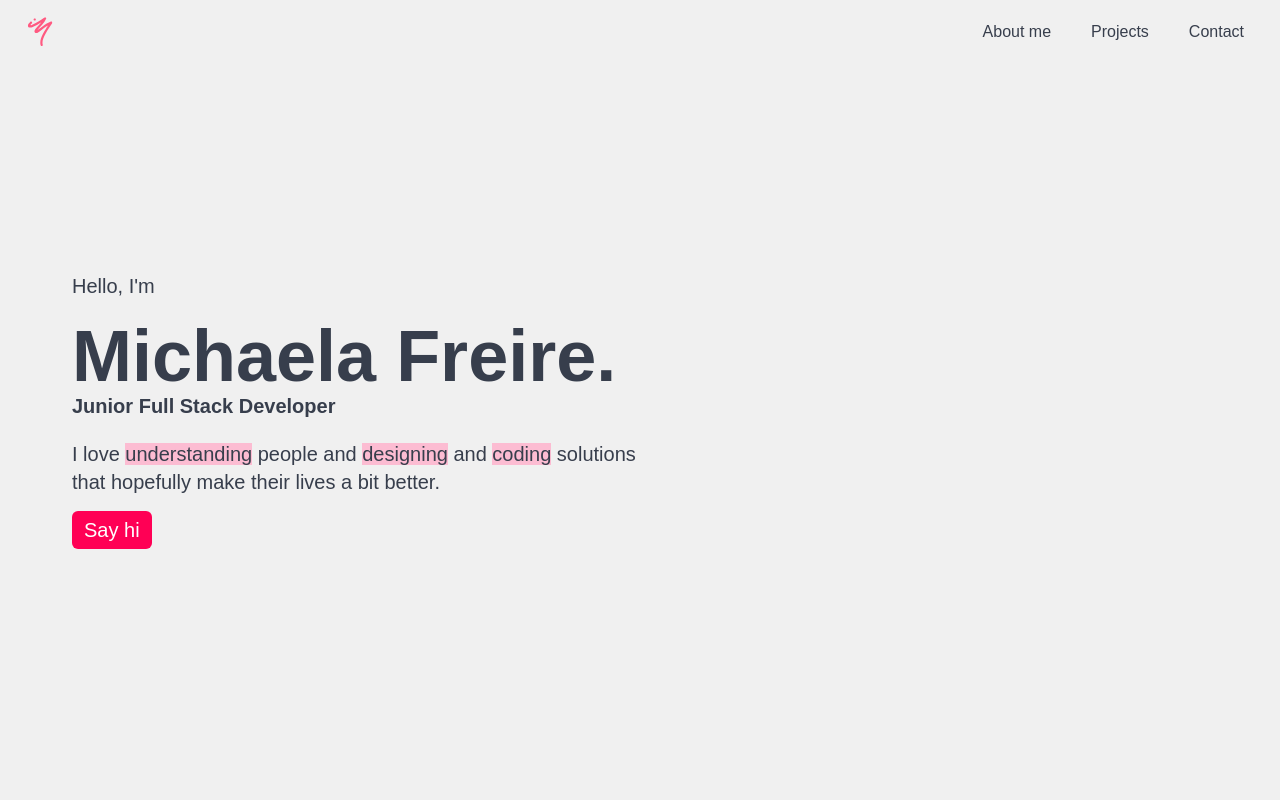
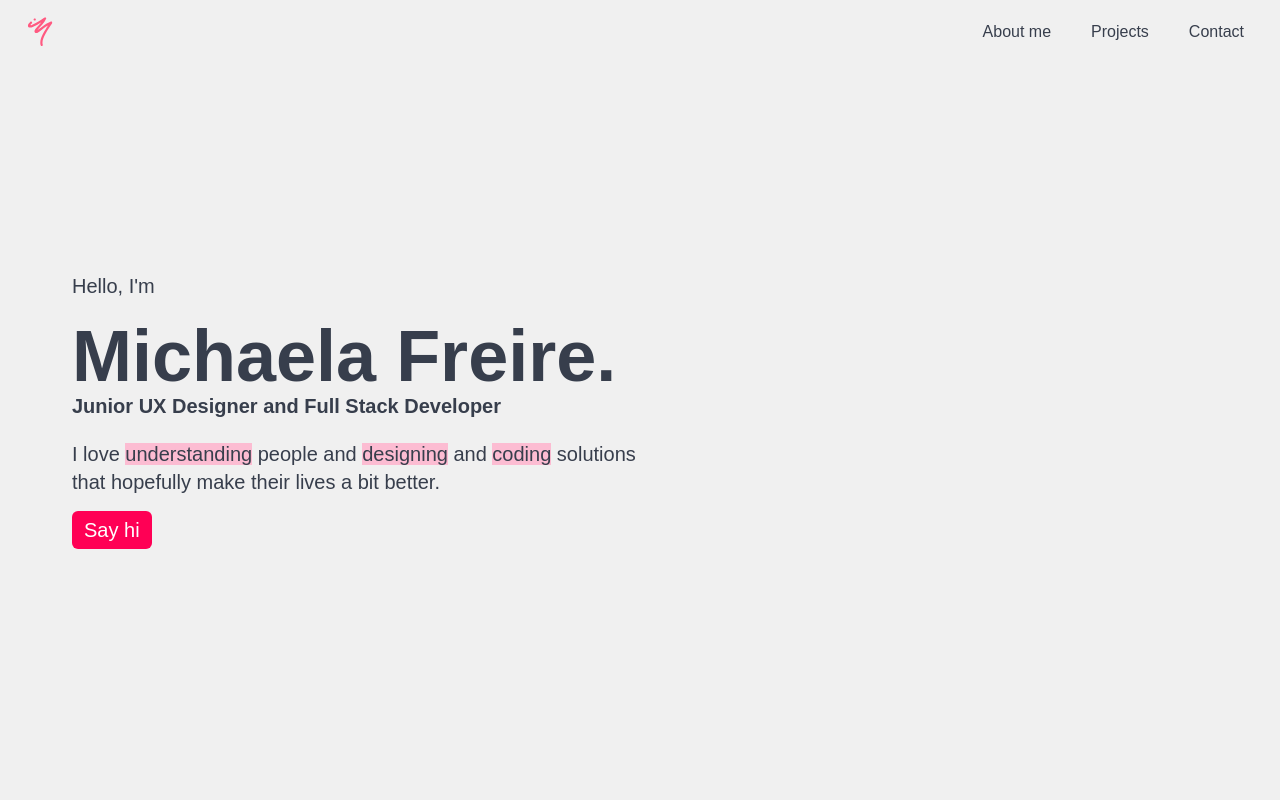
Before and after one commit to michaelafreire/ux-dev-portfolio, a React (Vite) app: page / in a window 1280 px wide. Shown: the top 800 px of the page. Built offline with nearby package versions, Linux system fonts and the light colour scheme.

Commit message:
added transitions

```diff
--- a/src/components/AboutMe.jsx
+++ b/src/components/AboutMe.jsx
@@ -1,6 +1,7 @@
-import React from 'react'
+import React, { useRef } from 'react';
 import Card from './Card.jsx'
 import Button from './Button.jsx'
+import { useIsVisible } from '../hooks/useIsVisible';
 
 const skillsText = (
   <div className="list-inside flex sm:flex-col justify between">
@@ -24,9 +25,12 @@ const aboutMeText = (
 )
 
 function AboutMe() {
+  const ref1 = useRef();
+  const isVisible1 = useIsVisible(ref1);
+
   return (
     <div className="min-h-screen flex items-center sm:items-end justify-center p-4" id="about-me">
-      <div className= "sm:ml-10">
+      <div ref={ref1} className= {`sm:ml-10 transition-opacity ease-in duration-700 ${isVisible1 ? "opacity-100" : "opacity-0"}`}>
         <div className="sm:flex">
           <Card title="Skills" description={skillsText} bg="bg-gray" text="text-pink text-m sm:text-xl"/>
           <Card title="About Me" description={aboutMeText} bg="bg-gray" text="text-black text-m sm:text-xl"/>
--- a/src/components/Button.jsx
+++ b/src/components/Button.jsx
@@ -6,7 +6,7 @@ function Button(props) {
     <div>
       <a
       href={props.website}
-      className="rounded-md px-3 py-2 text-sm font-main hover:bg-pink-light text-white bg-pink sm:text-xl"
+      className="rounded-md px-3 py-2 text-sm font-main hover:bg-pink-light text-white bg-pink sm:text-xl transition duration-500 ease-out"
       target="_blank"
       rel="noopener noreferrer"
       >
--- a/src/components/Card.jsx
+++ b/src/components/Card.jsx
@@ -1,11 +1,12 @@
-import React from 'react'
+import React from 'react';
 import PropTypes from 'prop-types'
 
 function Card(props) {
+
   return (
     <div className={`m-4 rounded-md px-3 py-2 ${props.bg}`}>
       <h3 className={`font-main ${props.text} text-m font-bold sm:text-xl`}>{props.title}</h3>
-      <div className={`font-main ${props.text} max-w-lg w-full sm:max-w-xl"`}>{props.description}</ div>
+      <div className={`font-main ${props.text} max-w-lg w-full sm:max-w-xl`}>{props.description}</div>
     </div>
   )
 }
--- a/src/components/Contact.jsx
+++ b/src/components/Contact.jsx
@@ -1,22 +1,32 @@
-import React from 'react'
+import React, { useRef } from 'react';
 import { FontAwesomeIcon } from '@fortawesome/react-fontawesome';
 import { faEnvelope } from '@fortawesome/free-regular-svg-icons';
 import { faLinkedinIn } from '@fortawesome/free-brands-svg-icons';
 import { faGithub } from '@fortawesome/free-brands-svg-icons';
 import { faAddressCard } from '@fortawesome/free-regular-svg-icons';
+import { useIsVisible } from '../hooks/useIsVisible';
 
 function Contact() {
+  const ref1 = useRef();
+  const isVisible1 = useIsVisible(ref1);
+  const ref2 = useRef();
+  const isVisible2 = useIsVisible(ref2);
+
   return (
-    <div className="min-h-screen flex items-end justify-start p-8" id="contact">
-      <div className="sm:ml-10">
-        <h3 className="font-main font-bold text-black text-3xl mt-5 sm:text-5xl">Let's collaborate.</h3>
-        <div className="flex mt-2 sm:mt-4">
-          <FontAwesomeIcon icon={faEnvelope} className="font-main text-black text-m sm:text-xl mr-4 hover:text-pink" />
-          <FontAwesomeIcon icon={faLinkedinIn} className="font-main text-black text-m sm:text-xl mr-4 hover:text-pink"/>
-          <FontAwesomeIcon icon={faGithub} className="font-main text-black text-m sm:text-xl mr-4 hover:text-pink" />
-          <FontAwesomeIcon icon={faAddressCard} className="font-main text-black text-m sm:text-xl mr-4 hover:text-pink" />
+    <div id="contact">
+      <div className="min-h-screen flex items-end justify-start px-8">
+        <div ref={ref1} className= {`transition-translate ease-in duration-500 ${isVisible1 ? "translate-x-0" : "-translate-x-6"}`}>
+          <h3 className="font-main font-bold text-black text-3xl mt-5 sm:text-5xl">Let's collaborate.</h3>
+          <div className="flex mt-2 sm:mt-4">
+            <FontAwesomeIcon icon={faEnvelope} className="font-main text-black text-m sm:text-xl mr-4 hover:text-pink transition duration-500 ease-out"/>
+            <FontAwesomeIcon icon={faLinkedinIn} className="font-main text-black text-m sm:text-xl mr-4 hover:text-pink transition duration-500 ease-out"/>
+            <FontAwesomeIcon icon={faGithub} className="font-main text-black text-m sm:text-xl mr-4 hover:text-pink transition duration-500 ease-out"/>
+            <FontAwesomeIcon icon={faAddressCard} className="font-main text-black text-m sm:text-xl mr-4 hover:text-pink transition duration-500 ease-out"/>
+          </div>
         </div>
-        <p>I was built using React</p>
+      </div>
+      <div ref={ref2} className= {`flex justify-center transition-opacity ease-in duration-700 ${isVisible1 ? "opacity-100" : "opacity-0"}`}>
+        <p className="font-main text-sm sm:text-base m-8">Built using React</p>
       </div>
     </div>
   )
--- a/src/components/Introduction.jsx
+++ b/src/components/Introduction.jsx
@@ -1,13 +1,17 @@
-import React from 'react'
+import React, { useRef } from 'react';
 import Button from './Button.jsx'
+import { useIsVisible } from '../hooks/useIsVisible';
 
 function Introduction() {
+  const ref1 = useRef();
+  const isVisible1 = useIsVisible(ref1);
+
   return (
     <div className="min-h-screen flex items-center justify-start p-8" id="intro">
-      <div className="sm:ml-10">
+      <div ref={ref1} className= {`sm:ml-10 transition-translate ease-in duration-500 ${isVisible1 ? "translate-x-0" : "-translate-x-10"}`}>
         <p className="font-main text-black text-m mt-4 sm:text-xl">Hello, I'm</p>
         <h1 className="font-main font-bold text-black text-5xl mt-5 sm:text-7xl">Michaela Freire.</h1>
-        <p className="font-main text-black text-m font-bold sm:text-xl">Junior Full Stack Developer</p>
+        <p className="font-main text-black text-m font-bold sm:text-xl">Junior UX Designer and Full Stack Developer</p>
         <p className="font-main text-black text-m mt-5 max-w-lg w-full sm:text-xl sm:max-w-xl">I love <span className="bg-pink-light">understanding</span> people and <span className="bg-pink-light">designing</span> and <span className="bg-pink-light">coding</span> solutions that hopefully make their lives a bit better. </p>
         <div className= "max-w-lg w-full mt-5 flex justify-start">
           <Button text="Say hi" website="mailto:michaela.freiregriffith@gmail.com"/>
--- a/src/components/Navbar.jsx
+++ b/src/components/Navbar.jsx
@@ -1,4 +1,5 @@
-import React from 'react'
+import React, { useRef } from 'react';
+import { useIsVisible } from '../hooks/useIsVisible';
 
 function DropDownMenu(){
   <div className="space-y-1 px-2 pb-3 pt-2">
@@ -10,8 +11,15 @@ function DropDownMenu(){
 }
 
 function Navbar() {
+  const ref1 = useRef();
+  const isVisible1 = useIsVisible(ref1);
+  const ref2 = useRef();
+  const isVisible2 = useIsVisible(ref2);
+  const ref3 = useRef();
+  const isVisible3 = useIsVisible(ref3);
+
   return (
-    <nav className='bg-transparent-gray fixed w-full top-0 z-50'>
+    <nav className= "bg-transparent-gray fixed w-full top-0 z-50">
       <div className="mx-auto px-2 sm:px-6">
         <div className="relative flex h-16 items-center justify-between">
           <div className="absolute inset-y-0 left-0 flex items-center sm:hidden">
@@ -35,9 +43,9 @@ function Navbar() {
             </div>
             <div className="hidden sm:ml-6 sm:block">
               <div className="flex space-x-4">
-                <a href="#" className="rounded-md px-3 py-2 text-black text-m font-main hover:text-pink">About me</a>
-                <a href="#" className="rounded-md px-3 py-2 text-black text-m font-main hover:text-pink">Projects</a>
-                <a href="#" className="rounded-md px-3 py-2 text-black text-m font-main hover:text-pink">Contact</a>
+                <a href="#about-me" ref={ref1} className= {`rounded-md px-3 py-2 text-black text-m font-main hover:text-pink transition duration-500 ease-out transition-translate ease-in ${isVisible1 ? "translate-y-0" : "translate-y-6"}`}>About me</a>
+                <a href="#projects" ref={ref2} className= {`rounded-md px-3 py-2 text-black text-m font-main hover:text-pink transition duration-500 ease-out transition-translate ease-in ${isVisible1 ? "translate-y-0" : "translate-y-6"}`}>Projects</a>
+                <a href="#contact" ref={ref3} className= {`rounded-md px-3 py-2 text-black text-m font-main hover:text-pink transition duration-500 ease-out transition-translate ease-in ${isVisible1 ? "translate-y-0" : "translate-y-6"}`}>Contact</a>
               </div>
             </div>
           </div>
--- a/src/components/ProjectCard.jsx
+++ b/src/components/ProjectCard.jsx
@@ -1,10 +1,13 @@
-import React from 'react'
+import React, { useRef } from 'react';
+import { useIsVisible } from '../hooks/useIsVisible';
 
 function ProjectCard(props) {
   const { imageSrc, imageTitle, videoSrc, title, description, stack } = props;
+  const ref1 = useRef();
+  const isVisible1 = useIsVisible(ref1);
 
   return (
-    <div>
+    <div ref={ref1} className= {`transition-opacity ease-in duration-700 ${isVisible1 ? "opacity-100" : "opacity-0"}`}>
       <div className="m-4 rounded-md px-3 py-2 items-center sm:grid sm:grid-cols-6 gap-8" >
         {imageSrc &&
           <div className="sm:col-span-3 sm:flex sm:justify-end">
--- /dev/null
+++ b/src/hooks/useIsVisible.js
@@ -0,0 +1,19 @@
+import { useEffect, useState } from "react";
+
+export function useIsVisible(ref) {
+    const [isIntersecting, setIntersecting] = useState(false);
+
+    useEffect(() => {
+      const observer = new IntersectionObserver(([entry]) => {
+          setIntersecting(entry.isIntersecting)
+      }
+      );
+
+      observer.observe(ref.current);
+      return () => {
+        observer.disconnect();
+      };
+    }, [ref]);
+
+    return isIntersecting;
+  }
--- a/tailwind.config.js
+++ b/tailwind.config.js
@@ -9,6 +9,7 @@ export default {
       'pink': '#ff0055',
       'pink-light': '#fcbcd2',
       'gray': '#f0f0f0',
+      'transparent-gray': 'rgba(240, 240, 240, 0.8)',
       'black': '#373e4c',
       'white': '#ffffff',
     },
```
